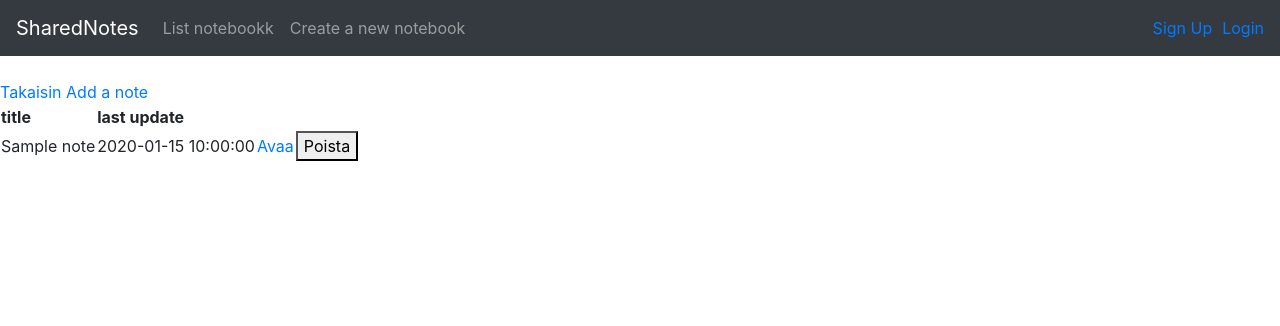
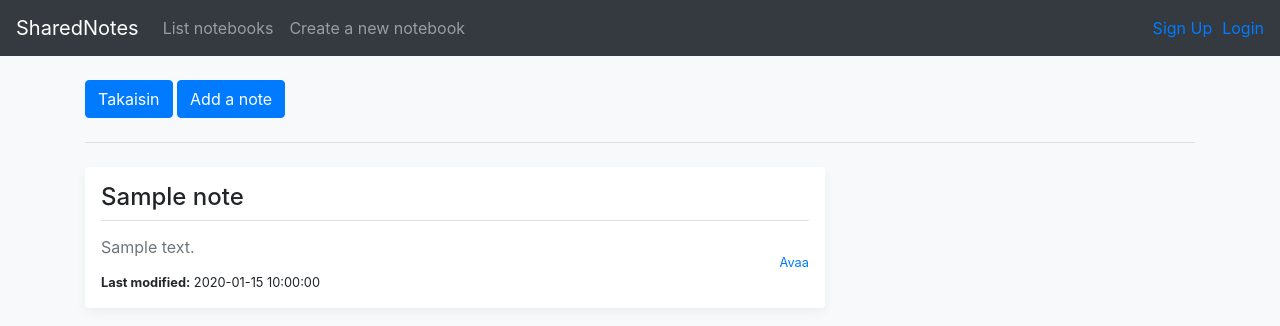
Before and after one commit to asiikaluoma/SharedNotes, a Flask app: page /notebook/1/notes in a window 1280 px wide. Shown: the top 326 px of the page. Run offline with Flask 2, Linux system fonts and the light colour scheme; tables that the repository leaves empty hold one stand-in row (values such as "Sample post"); some libraries are stand-ins or nearby versions.

Commit message:
Update styles

```diff
--- a/app/notebook/forms.py
+++ b/app/notebook/forms.py
@@ -3,6 +3,7 @@ from wtforms import StringField, validators
 
 class NotebookForm(FlaskForm):
     title = StringField("Notebook title", [validators.Length(min=1)])
+    description = StringField("Description", [validators.Length(min=1)])
 
     class Meta:
         csrf = False
--- a/app/notebook/models.py
+++ b/app/notebook/models.py
@@ -7,10 +7,12 @@ class Notebook(db.Model):
     onupdate=db.func.current_timestamp())
 
     title = db.Column(db.String(255), nullable=False)
+    description = db.Column(db.String(1000), nullable=True)
 
     account_id = db.Column(db.Integer, db.ForeignKey('account.id'),
                            nullable=False)
 
-    def __init__(self, title):
+    def __init__(self, title, description):
         self.title = title
+        self.description = description
         self.done = False
--- a/app/notebook/views.py
+++ b/app/notebook/views.py
@@ -23,7 +23,7 @@ def notebook_create():
     if not form.validate():
         return render_template("notebook/new.html", form=form)
 
-    notebook = Notebook(form.title.data)
+    notebook = Notebook(form.title.data, form.description.data)
     notebook.account_id = current_user.id
 
     db.session().add(notebook)
--- /dev/null
+++ b/app/static/styles/main.css
@@ -0,0 +1,79 @@
+html,
+body {
+  overflow-x: hidden; /* Prevent scroll on narrow devices */
+}
+
+body {
+}
+
+@media (max-width: 767.98px) {
+  .offcanvas-collapse {
+    position: fixed;
+    top: 56px; /* Height of navbar */
+    bottom: 0;
+    width: 100%;
+    padding-right: 1rem;
+    padding-left: 1rem;
+    overflow-y: auto;
+    background-color: var(--gray-dark);
+    transition: -webkit-transform .3s ease-in-out;
+    transition: transform .3s ease-in-out;
+    transition: transform .3s ease-in-out, -webkit-transform .3s ease-in-out;
+    -webkit-transform: translateX(100%);
+    transform: translateX(100%);
+  }
+  .offcanvas-collapse.open {
+    -webkit-transform: translateX(-1rem);
+    transform: translateX(-1rem); /* Account for horizontal padding on navbar */
+  }
+}
+
+.nav-scroller {
+  position: relative;
+  z-index: 2;
+  height: 2.75rem;
+  overflow-y: hidden;
+}
+
+.nav-scroller .nav {
+  display: -webkit-box;
+  display: -ms-flexbox;
+  display: flex;
+  -ms-flex-wrap: nowrap;
+  flex-wrap: nowrap;
+  padding-bottom: 1rem;
+  margin-top: -1px;
+  overflow-x: auto;
+  color: rgba(255, 255, 255, .75);
+  text-align: center;
+  white-space: nowrap;
+  -webkit-overflow-scrolling: touch;
+}
+
+.nav-underline .nav-link {
+  padding-top: .75rem;
+  padding-bottom: .75rem;
+  font-size: .875rem;
+  color: var(--secondary);
+}
+
+.nav-underline .nav-link:hover {
+  color: var(--blue);
+}
+
+.nav-underline .active {
+  font-weight: 500;
+  color: var(--gray-dark);
+}
+
+.text-white-50 { color: rgba(255, 255, 255, .5); }
+
+.bg-purple { background-color: var(--purple); }
+
+.border-bottom { border-bottom: 1px solid #e5e5e5; }
+
+.box-shadow { box-shadow: 0 .25rem .75rem rgba(0, 0, 0, .05); }
+
+.lh-100 { line-height: 1; }
+.lh-125 { line-height: 1.25; }
+.lh-150 { line-height: 1.5; }
--- a/app/templates/auth/loginform.html
+++ b/app/templates/auth/loginform.html
@@ -2,6 +2,7 @@
 
 {% block body %}
 {{ error }}
+<div class="row">
       <div>
             <form method="POST" action="{{ url_for('auth_login') }}">
                   <table>
@@ -23,9 +24,10 @@
                         </tr>
                         <tr>
                               <td colspan="2">
-            <input type="submit" value="Login"/>
+                                    <input class="btn btn-secondary" type="submit" value="Login" />
                               </td>
                         </tr>
             </form>
       </div>
+</div>
 {% endblock %}
--- a/app/templates/layout.html
+++ b/app/templates/layout.html
@@ -4,18 +4,19 @@
     <meta charset="utf-8">
     <title>SharedNotes</title>
     <link rel="stylesheet" href="https://maxcdn.bootstrapcdn.com/bootstrap/4.0.0/css/bootstrap.min.css" integrity="sha384-Gn5384xqQ1aoWXA+058RXPxPg6fy4IWvTNh0E263XmFcJlSAwiGgFAW/dAiS6JXm" crossorigin="anonymous">
+    <link rel="stylesheet" href= "{{ url_for('static',filename='styles/main.css') }}" />
   </head>
 
-  <body>
+  <body class="bg-light">
       <nav class="navbar navbar-expand-md navbar-dark bg-dark mb-4">
-          <a class="navbar-brand" href="#">SharedNotes</a>
+          <a class="navbar-brand" href="{{ url_for('notebook_index') }}">SharedNotes</a>
           <button class="navbar-toggler" type="button" data-toggle="collapse" data-target="#navbarCollapse" aria-controls="navbarCollapse" aria-expanded="false" aria-label="Toggle navigation">
                   <span class="navbar-toggler-icon"></span>
           </button>
           <div class="collapse navbar-collapse" id="navbarCollapse">
                   <ul class="navbar-nav mr-auto">
                     <li class="nav-item">
-                      <a class="nav-link" href="{{ url_for('notebook_index') }} ">List notebookk</a>
+                      <a class="nav-link" href="{{ url_for('notebook_index') }} ">List notebooks</a>
                     </li>
                     <li class="nav-item">
                       <a class="nav-link" href="{{ url_for('notebook_form') }} ">Create a new notebook</a>
@@ -31,11 +32,13 @@
                   </div>
           </div>
       </nav>
-      {% block body %}
-      <p>
-      Tähän tuodaan sisältö muualta.
-      </p>
-      {% endblock %}
+      <div class="container">
+        {% block body %}
+        <p>
+        Tähän tuodaan sisältö muualta.
+        </p>
+        {% endblock %}
+    </div>
 
       <script src="https://code.jquery.com/jquery-3.2.1.slim.min.js" integrity="sha384-KJ3o2DKtIkvYIK3UENzmM7KCkRr/rE9/Qpg6aAZGJwFDMVNA/GpGFF93hXpG5KkN" crossorigin="anonymous"></script>
       <script src="https://cdnjs.cloudflare.com/ajax/libs/popper.js/1.12.9/umd/popper.min.js" integrity="sha384-ApNbgh9B+Y1QKtv3Rn7W3mgPxhU9K/ScQsAP7hUibX39j7fakFPskvXusvfa0b4Q" crossorigin="anonymous"></script>
--- a/app/templates/notes/list.html
+++ b/app/templates/notes/list.html
@@ -1,9 +1,32 @@
 {% extends "layout.html" %}
 
 {% block body %}
-  <a href="{{ url_for('notebook_index') }}">Takaisin</a>
-  <a href="{{ url_for('notes_new', notebook_id=notebook_id) }}">Add a note</a>
-  <table>
+  <a class="btn btn-primary" href="{{ url_for('notebook_index') }}">Takaisin</a>
+  <a class="btn btn-primary" href="{{ url_for('notes_new', notebook_id=notebook_id) }}">Add a note</a>
+  <hr class="my-4">
+
+  {% for note in notes %}
+  <div class="my-3 p-3 bg-white rounded box-shadow col-md-8">
+      <h4 class="border-bottom border-gray pb-2 mb-0">{{ note.title }}</h4>
+      <div class="media text-muted pt-3">
+        <p class="media-body pb-3 mb-0 lh-125">
+          {{ note.body }}
+        </p>
+        <small class="d-block text-right mt-3">
+            <a href="{{ url_for('notes_view', notebook_id=notebook_id, note_id=note.id) }}">Avaa</a>
+          </small>
+      </div>
+      <div>
+        <small class="d-block small text-gray-dark"><b>Last modified:</b> {{ note.date_modified }}</small>
+      </div>
+    </div>
+  {% endfor %}
+  {% if notes[0] is defined %}
+  {% else %}
+  <h5>No notebooks</h5>
+  {% endif %}
+
+  <!--<table>
     <tr>
       <th>title</th>
       <th>last update</th>
@@ -16,5 +39,5 @@
       <td><form action="{{ url_for('notes_delete', notebook_id=notebook_id, note_id=note.id) }}" method="POST"><button type="submit">Poista</button></form></td>
     </tr>
     {% endfor %}
-  </table>
+  </table>-->
 {% endblock %}
```
Also changed, not shown: app/main.css (added, +80 -0 lines), app/templates/notebook/list.html (+26 -3 lines), app/templates/notebook/new.html (+8 -2 lines), app/templates/notes/index.html (+14 -4 lines). Lines whose indentation alone changed are shown as unchanged.
